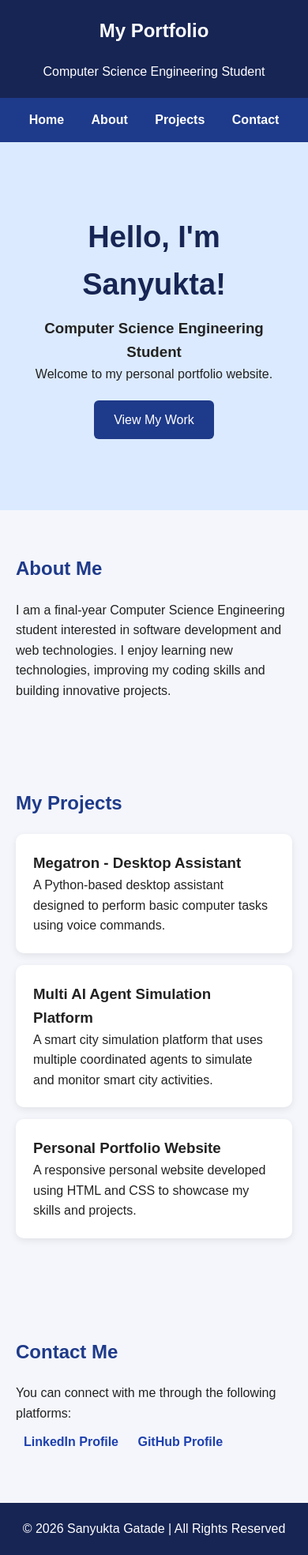
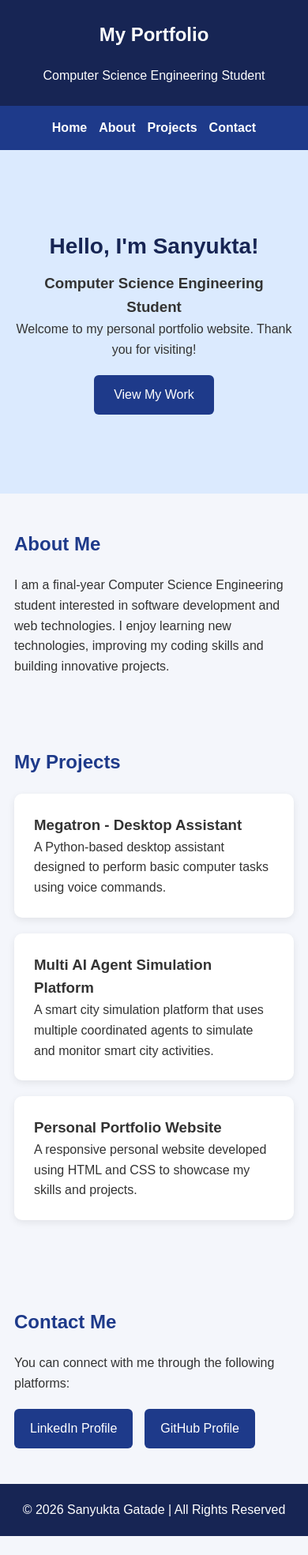
Before and after one commit to sanyuktagatade-svg/apexplanet-task-4, a plain HTML site: page index.html in a window 390 px wide. Shown: the whole page at 79% size. After the commit the page ends 1945 px from the top, so only its background shows below. Drawn offline with Linux system fonts and the light colour scheme.

Commit message:
Revise title and enhance CSS styling
Updated the title and improved styling for various elements in the portfolio.

```diff
--- a/index.html
+++ b/index.html
@@ -3,41 +3,52 @@
 <head>
     <meta charset="UTF-8">
     <meta name="viewport" content="width=device-width, initial-scale=1.0">
-    <title>Sanyukta Gatade | Portfolio</title>
+
+    <title>Sanyukta Gatade | My Portfolio</title>
 
     <style>
         * {
             margin: 0;
             padding: 0;
             box-sizing: border-box;
+        }
+
+        html {
             scroll-behavior: smooth;
+            scroll-padding-top: 75px;
         }
 
         body {
             font-family: Arial, sans-serif;
             background: #f4f6fb;
-            color: #222;
+            color: #333;
             line-height: 1.6;
         }
 
         header {
             background: #172554;
             color: white;
-            padding: 20px;
             text-align: center;
+            padding: 25px;
         }
 
         nav {
             background: #1e3a8a;
             padding: 15px;
-            text-align: center;
+            display: flex;
+            justify-content: center;
+            flex-wrap: wrap;
+            gap: 25px;
+            position: sticky;
+            top: 0;
+            z-index: 100;
         }
 
         nav a {
             color: white;
             text-decoration: none;
-            margin: 0 15px;
             font-weight: bold;
+            cursor: pointer;
         }
 
         nav a:hover {
@@ -45,20 +56,22 @@
         }
 
         section {
-            padding: 55px 20px;
             max-width: 1000px;
             margin: auto;
+            padding: 60px 20px;
+            scroll-margin-top: 75px;
         }
 
         #home {
+            max-width: 100%;
+            background: #dbeafe;
             text-align: center;
-            padding: 90px 20px;
-            background: #dbeafe;
+            padding: 100px 20px;
         }
 
-        h1 {
+        #home h1 {
+            color: #172554;
             font-size: 38px;
-            color: #172554;
             margin-bottom: 10px;
         }
 
@@ -73,8 +86,8 @@
             color: white;
             padding: 12px 25px;
             margin-top: 20px;
+            border-radius: 6px;
             text-decoration: none;
-            border-radius: 6px;
         }
 
         .btn:hover {
@@ -83,18 +96,30 @@
 
         .project {
             background: white;
-            padding: 22px;
-            margin: 15px 0;
+            padding: 25px;
+            margin-bottom: 20px;
             border-radius: 10px;
-            box-shadow: 0 3px 10px #00000015;
+            box-shadow: 0 3px 10px rgba(0,0,0,0.08);
+        }
+
+        .contact-links {
+            display: flex;
+            flex-wrap: wrap;
+            gap: 15px;
+            margin-top: 20px;
         }
 
         .contact-links a {
             display: inline-block;
-            color: #1e40af;
-            margin: 10px;
-            font-weight: bold;
+            background: #1e3a8a;
+            color: white;
+            padding: 12px 20px;
+            border-radius: 6px;
             text-decoration: none;
+        }
+
+        .contact-links a:hover {
+            background: #2563eb;
         }
 
         footer {
@@ -103,16 +128,32 @@
             text-align: center;
             padding: 20px;
         }
+
+        @media (max-width: 600px) {
+            #home h1 {
+                font-size: 28px;
+            }
+
+            nav {
+                gap: 15px;
+            }
+
+            section {
+                padding: 45px 18px;
+            }
+        }
     </style>
 </head>
 
 <body>
 
+    <!-- HEADER -->
     <header>
         <h2 style="color:white;">My Portfolio</h2>
         <p>Computer Science Engineering Student</p>
     </header>
 
+    <!-- NAVIGATION -->
     <nav>
         <a href="#home">Home</a>
         <a href="#about">About</a>
@@ -120,16 +161,23 @@
         <a href="#contact">Contact</a>
     </nav>
 
+    <!-- HOME -->
     <section id="home">
         <h1>Hello, I'm Sanyukta!</h1>
         <h3>Computer Science Engineering Student</h3>
-    <p>Welcome to my personal portfolio website.</p>
+
+        <p>
+            Welcome to my personal portfolio website.
+            Thank you for visiting!
+        </p>
 
         <a href="#projects" class="btn">View My Work</a>
     </section>
 
+    <!-- ABOUT -->
     <section id="about">
         <h2>About Me</h2>
+
         <p>
             I am a final-year Computer Science Engineering student
             interested in software development and web technologies.
@@ -138,6 +186,7 @@
         </p>
     </section>
 
+    <!-- PROJECTS -->
     <section id="projects">
         <h2>My Projects</h2>
 
@@ -153,8 +202,8 @@
             <h3>Multi AI Agent Simulation Platform</h3>
             <p>
                 A smart city simulation platform that uses multiple
-            coordinated agents to simulate and monitor
-            smart city activities.
+                coordinated agents to simulate and monitor smart
+                city activities.
             </p>
         </div>
 
@@ -167,26 +216,34 @@
         </div>
     </section>
 
+    <!-- CONTACT -->
     <section id="contact">
         <h2>Contact Me</h2>
 
-    <p>You can connect with me through the following platforms:</p>
+        <p>
+            You can connect with me through the following platforms:
+        </p>
 
         <div class="contact-links">
 
-        <a href="https://www.linkedin.com/in/sanyukta-gatade-0a5b382b7"
-           target="_blank" rel="noopener noreferrer">
+            <a
+                href="https://www.linkedin.com/in/sanyukta-raju-gatade-0a5b382b7"
+                target="_blank"
+                rel="noopener noreferrer">
                 LinkedIn Profile
             </a>
 
-        <a href="https://github.com/sanyuktagatade-svg"
-           target="_blank" rel="noopener noreferrer">
+            <a
+                href="https://github.com/sanyuktagatade-svg"
+                target="_blank"
+                rel="noopener noreferrer">
                 GitHub Profile
             </a>
 
         </div>
     </section>
 
+    <!-- FOOTER -->
     <footer>
         <p>© 2026 Sanyukta Gatade | All Rights Reserved</p>
     </footer>
```
Lines whose indentation alone changed are shown as unchanged.
